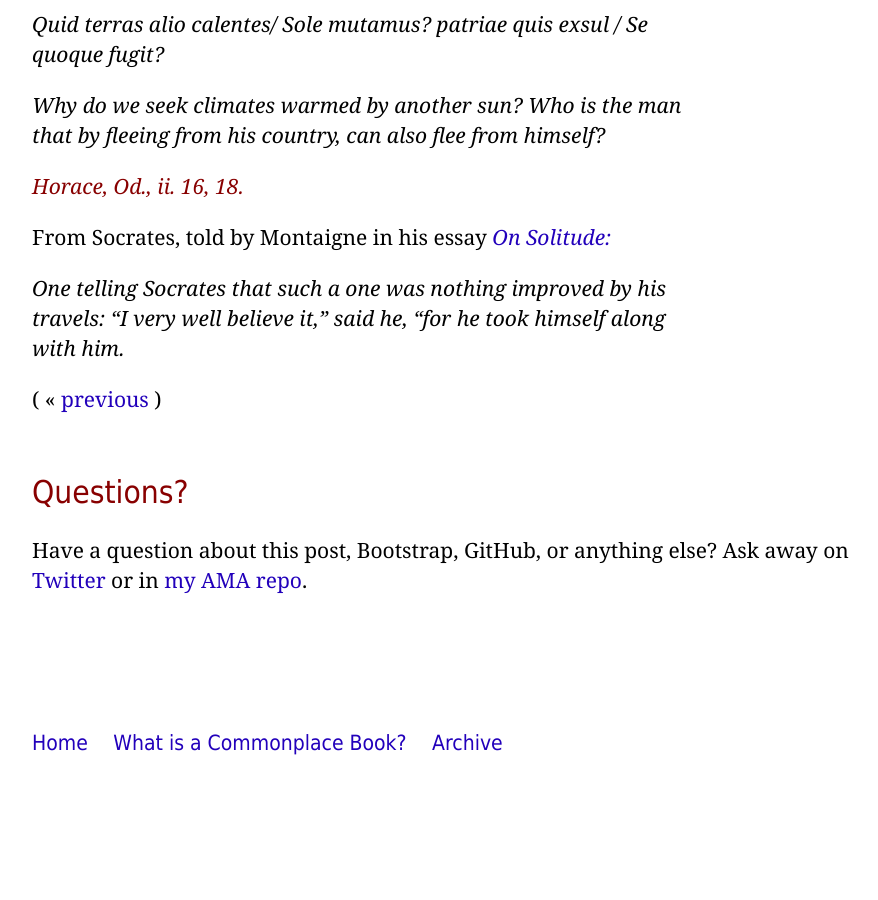
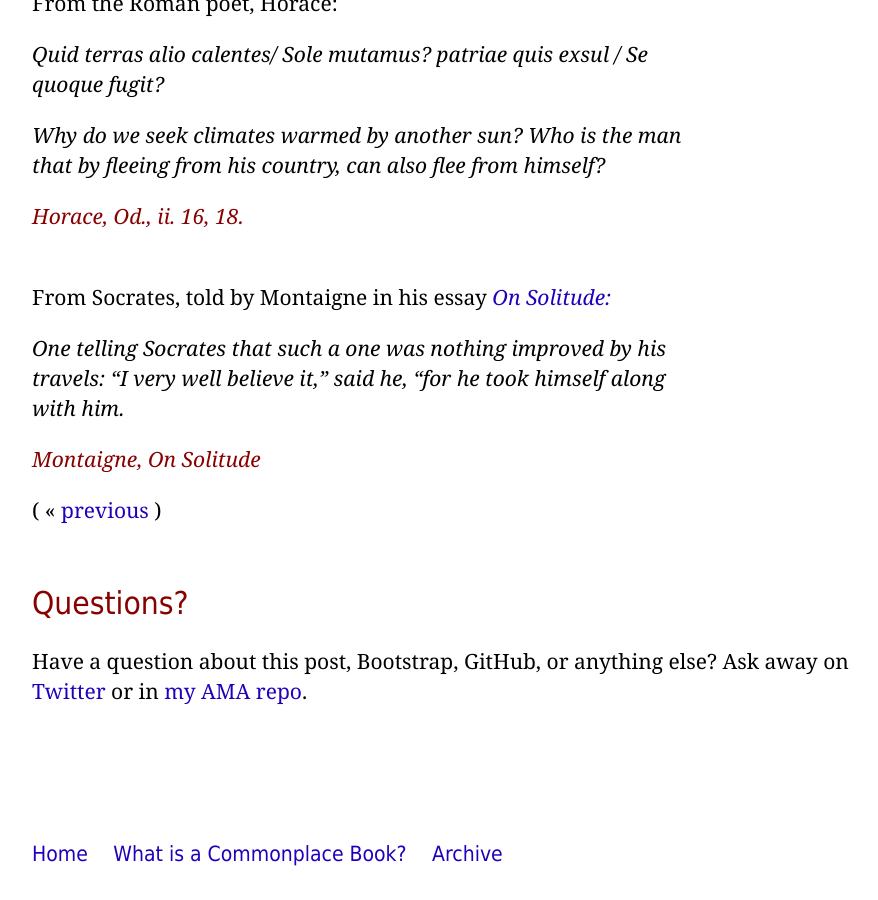
Before and after one commit to derykmakgill/commonplace, a Jekyll site: the page built from _posts/2019-04-15-travel-quotes.md, in a window 1280 px wide and 900 px high, scrolled down 1190 px. Shown: the whole window, without its empty margins (188-1066 px from the left). Built offline with Jekyll 4.4.1, drawn with Linux system fonts in a browser that asks for light colours; before the commit the page ends 1979 px from its top, so only the background shows below that.

Commit message:
Update 2019-04-15-travel-quotes.md

```diff
--- a/_posts/2019-04-15-travel-quotes.md
+++ b/_posts/2019-04-15-travel-quotes.md
@@ -5,15 +5,16 @@ title: Horace, Socrates and Emerson on travel delusions
 
 <blockquote><p>Traveling is a fool’s paradise. Our first journeys discover to us the indifference of places. At home I dream that at Naples, at Rome, I can be intoxicated with beauty, and lose my sadness. I pack my trunk, embrace my friends, embark on the sea, and at last wake up in Naples, and there beside me is the stern fact, the sad self, unrelenting, identical, that I fled from. I seek the Vatican, and the palaces. I affect to be intoxicated with sights and suggestions, but I am not intoxicated. My giant goes with me wherever I go.</p></blockquote>
 
-<cite>Emerson, Self-Reliance</cite>
+<cite>Emerson, Self-Reliance</cite><br><br>
 
 From the Roman poet, Horace:
 
 <blockquote><p>Quid terras alio calentes/ Sole mutamus?  patriae quis exsul / Se quoque fugit?</p>
 
 <p>Why do we seek climates warmed by another sun?  Who is the man that by fleeing from his country, can also flee from himself?</p></blockquote>
-<cite>Horace, Od., ii. 16, 18.</cite>
+<cite>Horace, Od., ii. 16, 18.</cite><br><br>
 
 From Socrates, told by Montaigne in his essay *[On Solitude:](https://www.gutenberg.org/files/3600/3600-h/3600-h.htm#link2HCH0038)*
 
 <blockquote><p>One telling Socrates that such a one was nothing improved by his travels: “I very well believe it,” said he, “for he took himself along with him.</p></blockquote>
+<cite>Montaigne, On Solitude</cite>
```
